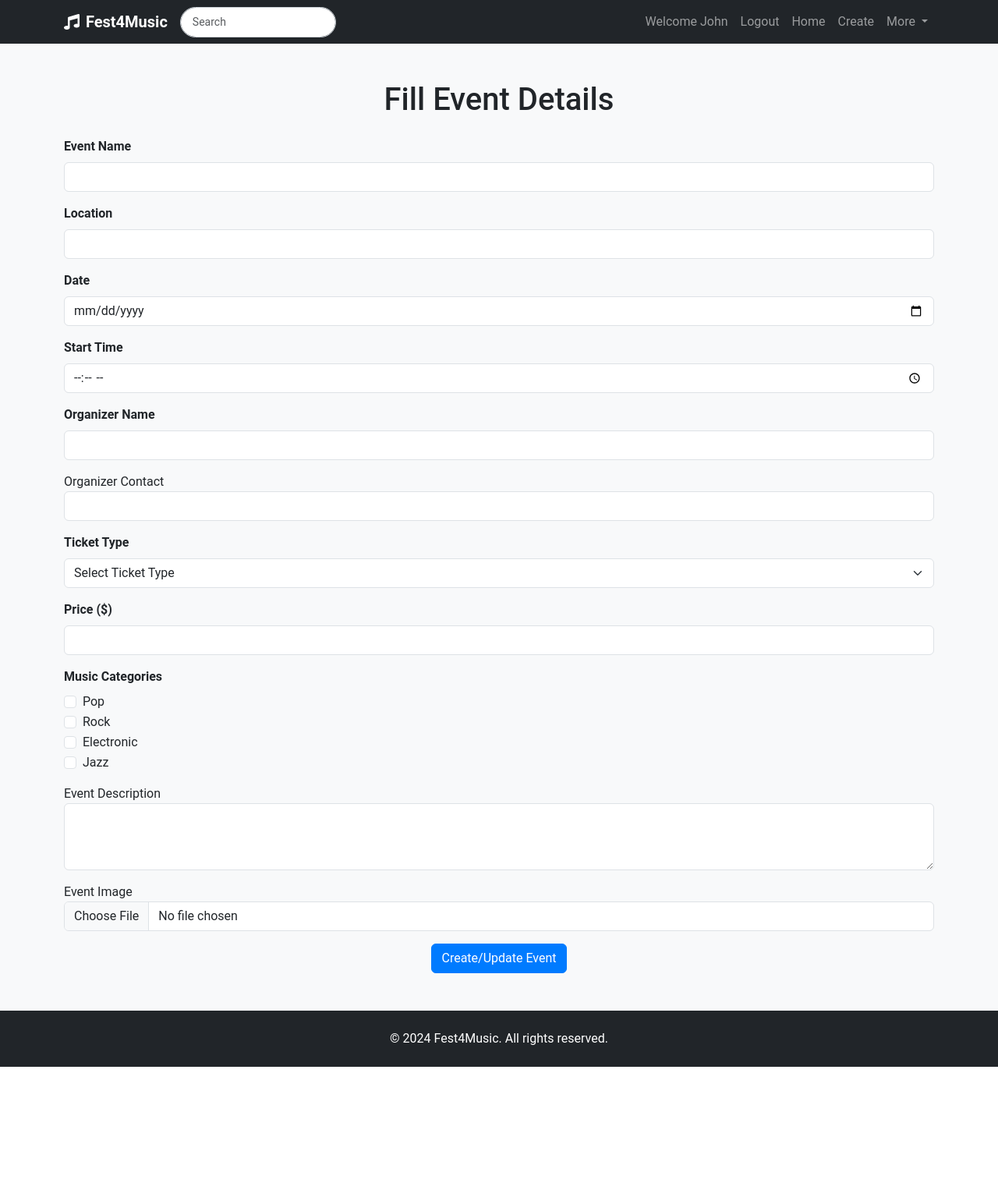
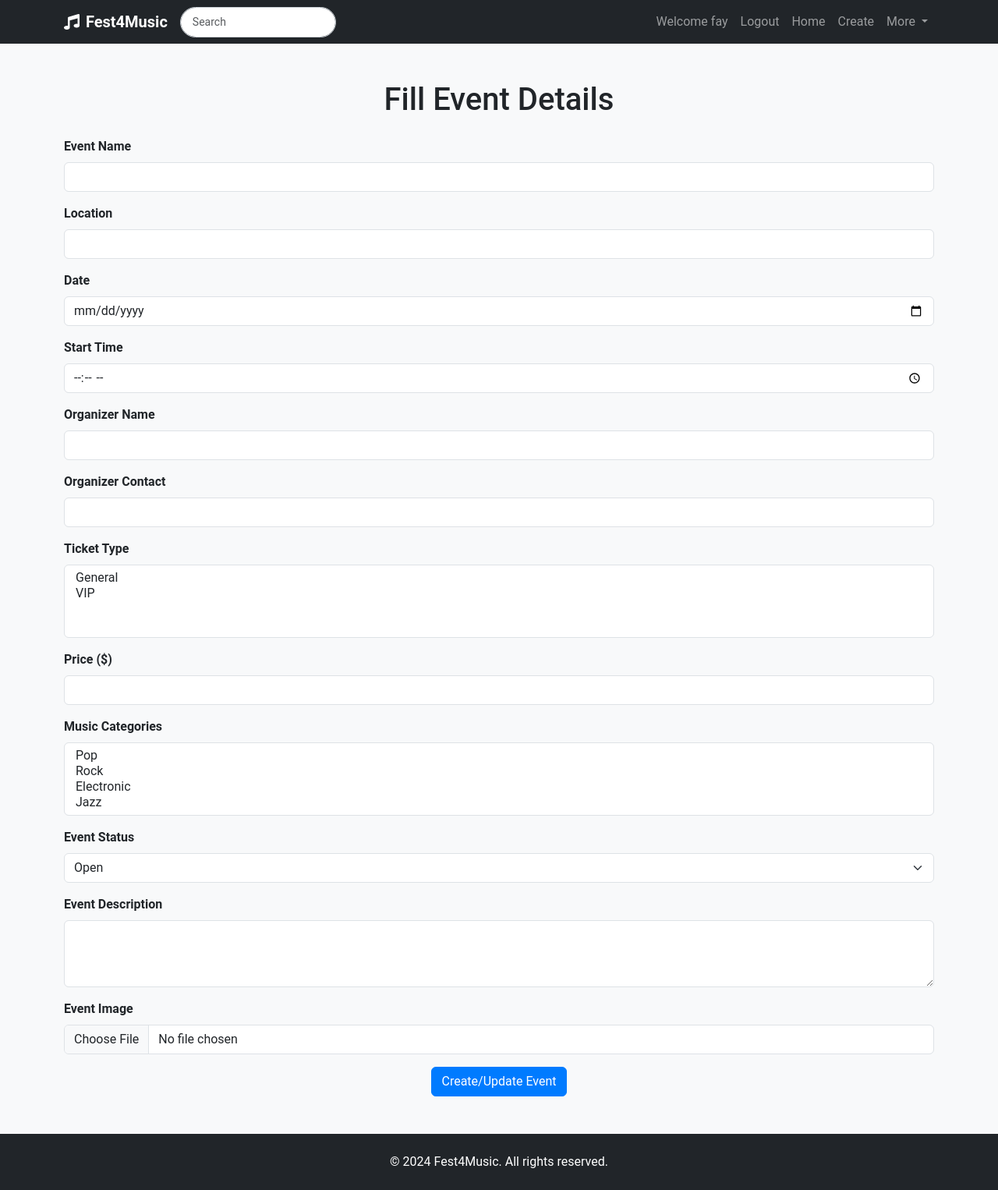
Before and after one commit to fayufy1/GROUP8-iab207, a Flask app: page /create in a window 1280 px wide. Shown: the whole page at 78% size. Before the commit the page ends 1368 px from the top, so only its background shows below. Run offline with Flask 3, Linux system fonts and the light colour scheme; a user stored in the database is signed in; some libraries are stand-ins or nearby versions.

Commit message:
revised prototype

```diff
--- a/projectfile/website/blueprints.py
+++ b/projectfile/website/blueprints.py
@@ -1,3 +1,4 @@
 from flask import Blueprint
 
+
 main_bp = Blueprint('main', __name__)
--- a/projectfile/website/forms.py
+++ b/projectfile/website/forms.py
@@ -28,15 +28,16 @@
 class EventForm(FlaskForm):
     title = StringField('Event Name', validators=[DataRequired()])
     location = StringField('Location', validators=[DataRequired()])
-    date = DateField('Date', validators=[DataRequired()], format='%Y-%m-%d')
-    start_time = TimeField('Start Time', validators=[DataRequired()], format='%H:%M')
+    date = DateField('Date', validators=[DataRequired()])
+    start_time = TimeField('Start Time', validators=[DataRequired()])
     organizer_name = StringField('Organizer Name', validators=[DataRequired()])
     organizer_contact = StringField('Organizer Contact', validators=[DataRequired()])
-    ticket_type = SelectField('Ticket Type', choices=[('general', 'General'), ('vip', 'VIP')], validators=[DataRequired()])
-    ticket_price = DecimalField('Price ($)', validators=[DataRequired()])
-    music_categories = MultiCheckboxField('Music Categories', choices=[
+    ticket_type = SelectMultipleField('Ticket Type', choices=[('general', 'General'), ('vip', 'VIP')],coerce=str)
+    ticket_price = StringField('Price ($)', validators=[DataRequired()])
+    music_categories = SelectMultipleField('Music Categories', choices=[
         ('pop', 'Pop'), ('rock', 'Rock'), ('electronic', 'Electronic'), ('jazz', 'Jazz')
     ], coerce=str)
     description = TextAreaField('Event Description', validators=[DataRequired()])
     image = FileField('Event Image', validators=[DataRequired()])
+    status = SelectField('Event Status', choices=[('Open', 'Open'), ('Inactive', 'Inactive'), ('Sold Out', 'Sold Out'), ('Cancelled', 'Cancelled')], validators=[DataRequired()])
     submit = SubmitField('Create/Update Event')
--- a/projectfile/website/models.py
+++ b/projectfile/website/models.py
@@ -20,9 +20,12 @@
     title = db.Column(db.String(100), nullable=False)
     description = db.Column(db.Text)
     date = db.Column(db.Date, nullable=False)
-    image = db.Column(db.String(255))
+    time = db.Column(db.Time, nullable=False)
+    image = db.Column(db.String(400))
+    venue = db.Column(db.String(400))
     status = db.Column(db.String(20), nullable=False)
     category = db.Column(db.String(50), nullable=False)
+    price = db.Column(db.Integer)
     user_id = db.Column(db.Integer, db.ForeignKey('user.id'), nullable=False)
     comments = db.relationship('Comment', backref='event', lazy=True)
 
--- a/projectfile/website/templates/create.html
+++ b/projectfile/website/templates/create.html
@@ -4,72 +4,58 @@
 {% block content %}
 <div class="container my-5">
     <h1 class="text-center mb-4">Fill Event Details</h1>
-        <form>
+    <form method="post" enctype="multipart/form-data">
+        {{ form.hidden_tag() }}
         <div class="mb-3">
-                <label for="eventName" class="form-label">Event Name</label>
-                <input type="text" class="form-control" id="eventName" required>
+            {{ form.title.label(class="form-label") }}
+            {{ form.title(class="form-control") }}
         </div>
         <div class="mb-3">
-                <label for="eventLocation" class="form-label">Location</label>
-                <input type="text" class="form-control" id="eventLocation" required>
+            {{ form.location.label(class="form-label") }}
+            {{ form.location(class="form-control") }}
         </div>
         <div class="mb-3">
-                <label for="eventDate" class="form-label">Date</label>
-                <input type="date" class="form-control" id="eventDate" required>
+            {{ form.date.label(class="form-label") }}
+            {{ form.date(class="form-control") }}
         </div>
         <div class="mb-3">
-                <label for="eventStartTime" class="form-label">Start Time</label>
-                <input type="time" class="form-control" id="eventStartTime" required>
+            {{ form.start_time.label(class="form-label") }}
+            {{ form.start_time(class="form-control") }}
         </div>
         <div class="mb-3">
-                <label for="organizerName" class="form-label">Organizer Name</label>
-                <input type="text" class="form-control" id="organizerName" required>
+            {{ form.organizer_name.label(class="form-label") }}
+            {{ form.organizer_name(class="form-control") }}
         </div>
         <div class="mb-3">
-                <label for="organizerContact" the form-label">Organizer Contact</label>
-                <input type="text" class="form-control" id="organizerContact" required>
+            {{ form.organizer_contact.label(class="form-label") }}
+            {{ form.organizer_contact(class="form-control") }}
         </div>
         <div class="mb-3">
-                <label for="ticketType" class="form-label">Ticket Type</label>
-                <select class="form-select" id="ticketType" required>
-                    <option value="">Select Ticket Type</option>
-                    <option value="general">General Admission</option>
-                    <option value="vip">VIP</option>
-                </select>
+            {{ form.ticket_type.label(class="form-label") }}
+            {{ form.ticket_type(class="form-select") }}
         </div>
         <div class="mb-3">
-                <label for="ticketPrice" class="form-label">Price ($)</label>
-                <input type="number" class="form-control" id="ticketPrice" required>
+            {{ form.ticket_price.label(class="form-label") }}
+            {{ form.ticket_price(class="form-control") }}
         </div>
         <div class="mb-3">
-                <label class="form-label">Music Categories</label>
-                <div class="form-check">
-                    <input class="form-check-input" type="checkbox" id="pop" value="pop">
-                    <label class="form-check-label" for="pop">Pop</label>
-                </div>
-                <div class="form-check">
-                    <input class="form-check-input" type="checkbox" id="rock" value="rock">
-                    <label class="form-check-label" for="rock">Rock</label>
-                </div>
-                <div class="form-check">
-                    <input class="form-check-input" type="checkbox" id="electronic" value="electronic">
-                    <label class="form-check-label" for="electronic">Electronic</label>
-                </div>
-                <div class="form-check">
-                    <input class="form-check-input" type="checkbox" id="jazz" value="jazz">
-                    <label class="form-check-label" for="jazz">Jazz</label>
-                </div>
+            {{ form.music_categories.label(class="form-label") }}
+            {{ form.music_categories(class="form-control") }}
         </div>
         <div class="mb-3">
-                <label for="eventDescription" the form-label">Event Description</label>
-                <textarea class="form-control" id="eventDescription" rows="3" required></textarea>
+            {{ form.status.label(class="form-label") }}
+            {{ form.status(class="form-select") }}
         </div>
         <div class="mb-3">
-                <label for="eventImage" the form-label">Event Image</label>
-                <input type="file" class="form-control" id="eventImage" accept="image/*" required>
+            {{ form.description.label(class="form-label") }}
+            {{ form.description(class="form-control", rows="3") }}
+        </div>
+        <div class="mb-3">
+            {{ form.image.label(class="form-label") }}
+            {{ form.image(class="form-control") }}
         </div>
         <div class="text-center">
-                <button type="submit" class="btn btn-primary">Create/Update Event</button>
+            {{ form.submit(class="btn btn-primary") }}
         </div>
     </form>
 </div>
--- a/projectfile/website/templates/events.html
+++ b/projectfile/website/templates/events.html
@@ -7,7 +7,7 @@
     <div class="row">
         <div class="col-md-6">
             <!-- Event Image -->
-            <img src="{{ url_for('static', filename='Img/' + event.image) }}" class="img-fluid rounded-top" alt="Event Image">
+            <img src="{{ event.image }}" class="img-fluid rounded-top" alt="Event Image">
         </div>
         <div class="col-md-6">
             <!-- Event Details -->
--- a/projectfile/website/templates/user.html
+++ b/projectfile/website/templates/user.html
@@ -14,7 +14,7 @@
 
 <!-- When you have Login form, then show the user a link to register -->
 {% if heading == 'Login' %}
-    <div class="col-md-6">
+<div class="col-md-4">
     <p>New user? <a href="{{url_for('auth.signup')}}">Click here</a> to register.</p>
 </div>
 {% endif %}
--- a/projectfile/website/views.py
+++ b/projectfile/website/views.py
@@ -9,7 +9,6 @@
 from flask import current_app
 
 main_bp = Blueprint('main', __name__, template_folder='templates')
-
 
 
 @main_bp.route('/event/<int:event_id>', methods=['GET', 'POST'])
@@ -52,49 +51,62 @@
 @main_bp.route('/category/<category>')
 def index(category=None):
     if category:
-        events = Event.query.filter_by(category=category).all()
+        # Convert category to lowercase before filtering
+        events = Event.query.filter(Event.category.ilike(category.lower())).all()
     else:
         events = Event.query.all()
     return render_template('index.html', events=events, category=category)
+
+
+
 
 
 @main_bp.route('/events')
 def events():
     return render_template('events.html')
 
+def check_upload_file(form):
+  #get file data from form
+  fp = form.image.data
+  filename = fp.filename
+  #get the current path of the module file… store image file relative to this path
+  BASE_PATH = os.path.dirname(__file__)
+  #upload file location – directory of this file/static/image
+  upload_path = os.path.join(BASE_PATH, 'static/img', secure_filename(filename))
+  #store relative path in DB as image location in HTML is relative
+  db_upload_path = '/static/img/' + secure_filename(filename)
+  #save the file and return the db upload path
+  fp.save(upload_path)
+  return db_upload_path
+
 @main_bp.route('/create', methods=['GET', 'POST'])
 @login_required
 def create():
     form = EventForm()
     if form.validate_on_submit():
-        file = form.image.data
-        filename = secure_filename(file.filename)
-        filepath = os.path.join(current_app.config['UPLOAD_FOLDER'], filename)
-        file.save(filepath)  # Save file to filesystem
+        if form.image.data:
+            image_path = check_upload_file(form)
+            # Create a new event instance with the returned image path
 
-        # Create a new event instance
-        new_event = Event(
-            title=form.title.data,
-            description=form.description.data,
-            date=form.date.data,
-            start_time=form.start_time.data,
-            organizer_name=form.organizer_name.data,
-            organizer_contact=form.organizer_contact.data,
-            ticket_type=form.ticket_type.data,
-            price=float(form.ticket_price.data),
-            category=', '.join([subfield.label.text for subfield in form.music_categories if subfield.data]),  # Proper handling of checkboxes
-            image=filename,
-            status='Open',  # Default status
-            user_id=current_user.id
-        )
-
-        # Add to the database session and commit
-        db.session.add(new_event)
-        db.session.commit()
-
-        flash('Event created successfully!', 'success')
-        return redirect(url_for('main.event_detail', event_id=new_event.id))  # Redirect to the detail view of the event
-
+            selected_categories = ', '.join(form.music_categories.data)
+            new_event = Event(
+                title=form.title.data,
+                description=form.description.data,
+                date=form.date.data,
+                time=form.start_time.data,
+                venue=form.location.data,
+                price=form.ticket_price.data,
+                category=selected_categories,
+                image=image_path,  # Assuming this stores the relative path
+                status='Open',  # Default status when creating an event
+                user_id=current_user.id
+            )
+            db.session.add(new_event)
+            db.session.commit()
+            flash('Event created successfully!', 'success')
+            return redirect(url_for('main.event_detail', event_id=new_event.id))
+        else:
+            flash('An image file is required.', 'error')
     return render_template('create.html', form=form)
 
 @main_bp.route('/history')
```
Also changed, not shown: projectfile/website/__init__.py (+9 -3 lines), projectfile/website/auth.py (+5 -5 lines), projectfile/website/templates/history.html (+18 -56 lines), projectfile/website/templates/index.html (+14 -8 lines), projectfile/instance/newdatabase.db (added), projectfile/instance/sitedata.sqlite, projectfile/instance/yourdatabase.db, projectfile/website/database.py (line endings or trailing spaces), projectfile/website/static/Img/Listen-Out-Sydney-Anna-2-1920x1440.jpg (added), projectfile/website/static/Img/Screenshot_2021-11-03_211621.png (added), projectfile/website/static/Img/Screenshot_2021-11-10_064234.png (added), projectfile/website/static/Img/Screenshot_2024-06-07_003936.png (added), 1 other file. Lines whose indentation alone changed are shown as unchanged.
